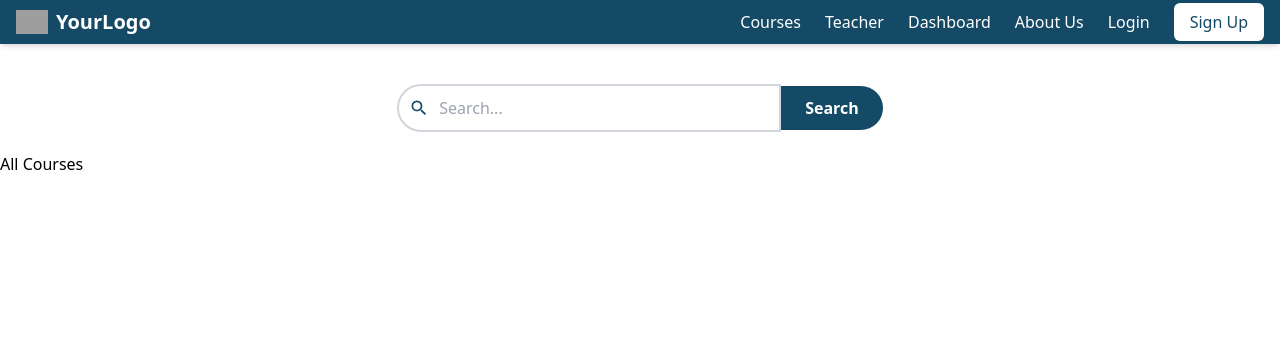
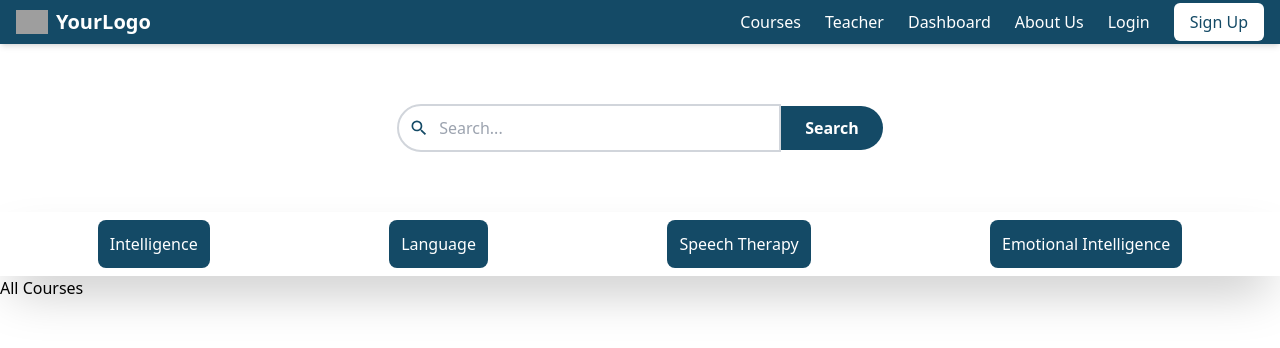
Before and after one commit to Bz14/Unique-Minds-E-learning, a Next.js app in the folder Frontend/unique-minds/: page /courses in a window 1280 px wide. Shown: the top 348 px of the page. Built offline with nearby package versions, Linux system fonts and the light colour scheme; grey boxes are pictures that could not be loaded.

Commit message:
Filter bar implemented.

```diff
--- /dev/null
+++ b/Frontend/unique-minds/src/app/components/UI/filter_bar.tsx
@@ -0,0 +1,22 @@
+import React from "react";
+
+const FilterBar = () => {
+  return (
+    <div className="flex flex-row align-middle justify-around shadow-2xl bg-white p-2">
+      <button className="bg-customBlue text-white p-3 hover:bg-gray-500 rounded-lg">
+        Intelligence
+      </button>
+      <button className="bg-customBlue text-white p-3 hover:bg-gray-500 rounded-lg">
+        Language
+      </button>
+      <button className="bg-customBlue text-white p-3 hover:bg-gray-500 rounded-lg">
+        Speech Therapy
+      </button>
+      <button className="bg-customBlue text-white p-3 hover:bg-gray-500 rounded-lg">
+        Emotional Intelligence
+      </button>
+    </div>
+  );
+};
+
+export default FilterBar;
--- a/Frontend/unique-minds/src/app/courses/page.tsx
+++ b/Frontend/unique-minds/src/app/courses/page.tsx
@@ -1,10 +1,14 @@
 import SearchBar from "../components/UI/search_bar";
+import FilterBar from "../components/UI/filter_bar";
 
 const Courses = () => {
   return (
-    <div>
+    <div className="flex flex-col">
       <div className="mt-10">
         <SearchBar />
+      </div>
+      <div className="mt-10">
+        <FilterBar />
       </div>
       All Courses
     </div>
```
